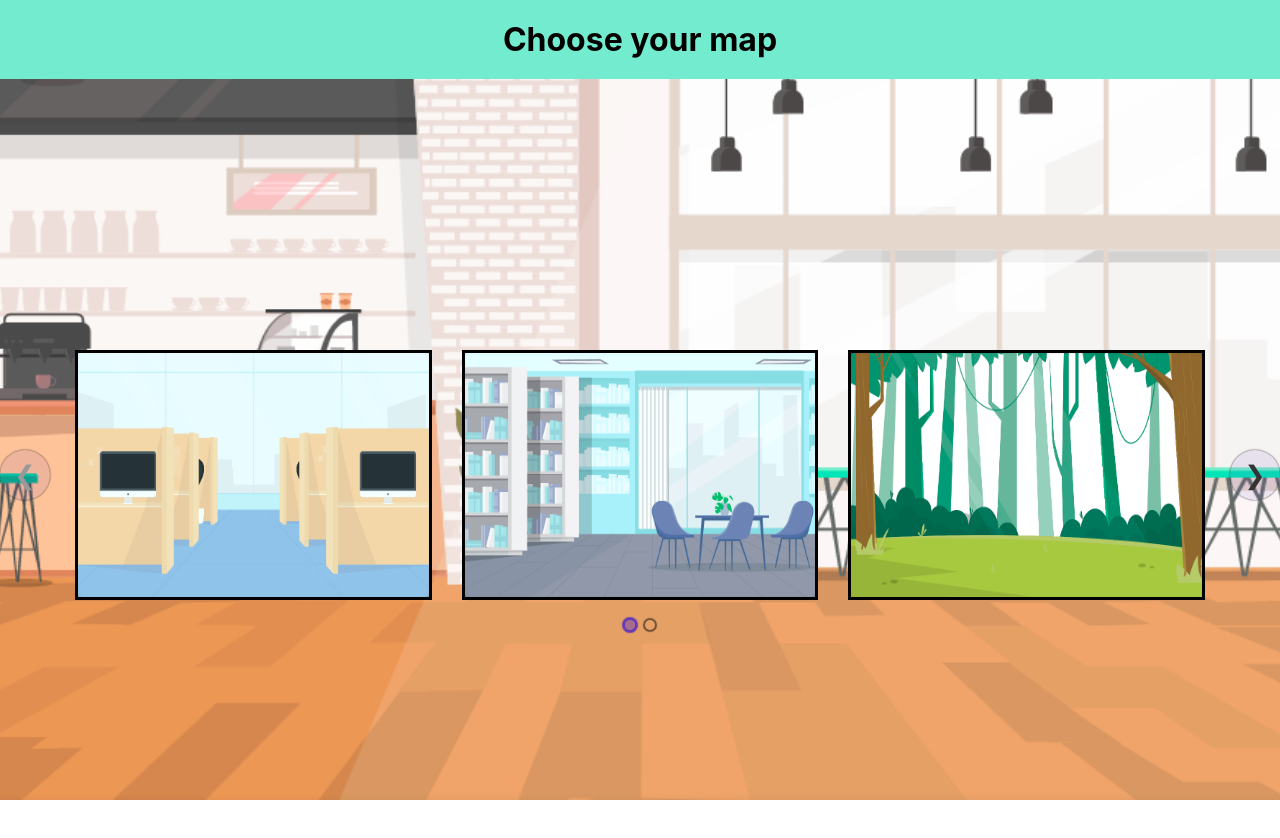
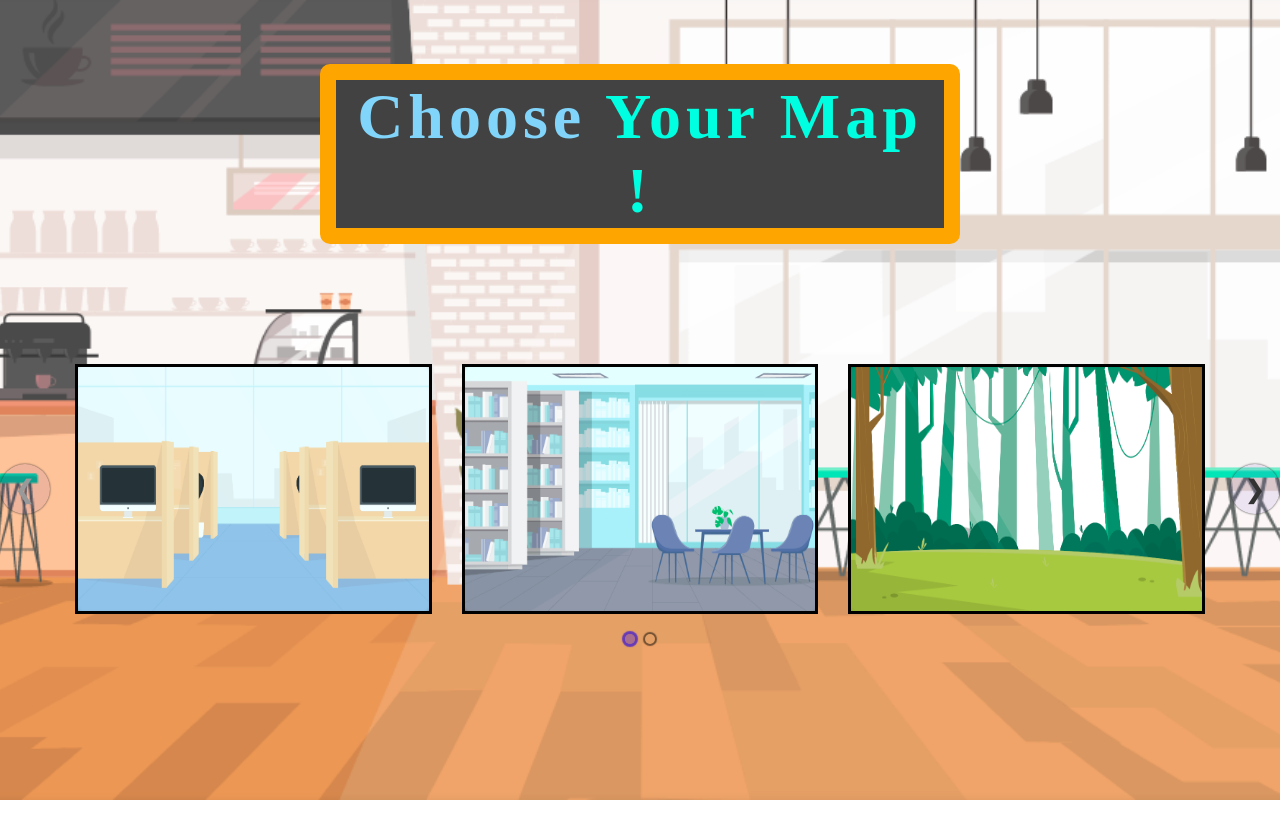
Before and after one commit to eddymandran/stay-alive-hackathon2, a React (Create React App) app: page /choosemap in a window 1280 px wide. Shown: the top 838 px of the page. Built offline with nearby package versions, Linux system fonts and the light colour scheme.

Commit message:
carousel design is done and title as well

```diff
--- a/src/App.js
+++ b/src/App.js
@@ -12,7 +12,7 @@ function App() {
           <Switch>
             <Route path="/" exact component={Home} />
             <Route path="/choosemap" component={ChooseMap} />
-            <Route path="/name" component={Game} />
+            <Route path="/game" component={Game} />
           </Switch>
         </main>
       </Router>
--- a/src/Components/ChooseMap.js
+++ b/src/Components/ChooseMap.js
@@ -20,15 +20,12 @@ const breakPoints = [
 function ChooseMap() {
   return (
     <div className="choosemap-body">
-      <div className="choosemap-title-container">
-        {" "}
-        <h1
-          className="choosemap-title"
-          style={{ textAlign: "center", padding: "20px" }}
-        >
-          Choose your map
+      <div className="titleChoooseMapContainer">
+        <h1 className="titleChooseMap">
+          <span className="titleChooseMap1">Choose </span>Your Map !
         </h1>
       </div>
+
       <div className="App">
         <Carousel breakPoints={breakPoints}>
           <Item>
--- a/src/Styles/ChooseMap.scss
+++ b/src/Styles/ChooseMap.scss
@@ -1,11 +1,28 @@
-.choosemap-title {
-  background-color: #73ebce;
+.titleChooseMap {
+  color: #00ffe0;
+  font-size: 4rem;
+  font-family: "Bangers", cursive;
+  letter-spacing: 5px;
+  width: 50%;
+  height: auto;
   text-align: center;
+  margin: auto;
+  background-color: #424242;
+  border-radius: 10px;
+  border: 1rem solid orange;
 }
-.choosemap-title-container {
-  height: 350px;
+.titleChoooseMapContainer {
+  height: 300px;
+}
+.titleChooseMap1 {
+  color: #81d4fa;
+  font-size: 4rem;
+  font-family: "Bangers", cursive;
+  letter-spacing: 5px;
   width: 100%;
+  height: auto;
   text-align: center;
+  padding-top: 5%;
 }
 .choosemap-body {
   background: url("../images/Cafe.png");
@@ -13,6 +30,7 @@
   background-size: cover;
   background-position: center;
   height: 100vh;
+  padding-top: 5%;
 }
 .App img {
   border: 3px solid black;
```
Also changed, not shown: 1 other file (tests, documents, lock files or other folders).
